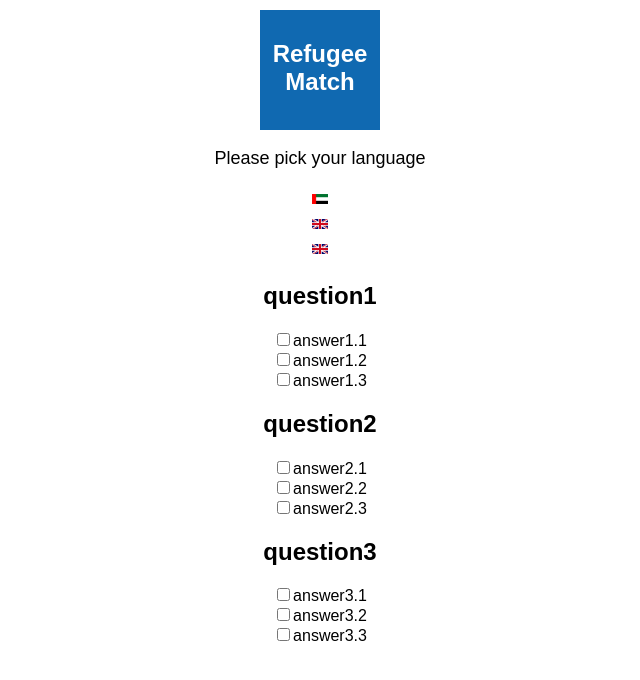
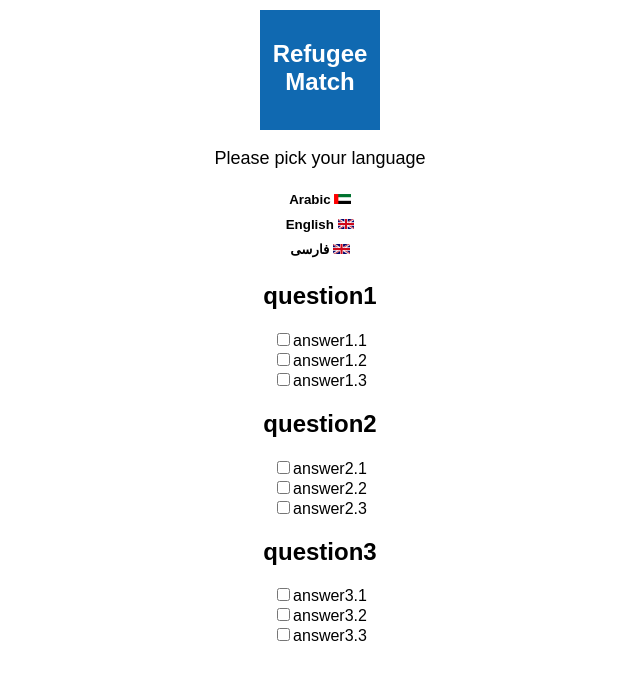
Before and after one commit to Code-Your-Future/refugee-match, a React (Create React App) app: page / in a window 1280 px wide. Shown: the top 680 px of the page, without its empty margins (320-960 px from the left). Built offline with nearby package versions, Linux system fonts and the light colour scheme.

Commit message:
add caption to the pictures

```diff
--- a/src/components/main/main.js
+++ b/src/components/main/main.js
@@ -15,9 +15,10 @@ class Main extends Component {
           {languages.map((val) => {
             return (
               <div className={val}>
-                  <button>
-                    <img src={require(`./${val}.png`)}  alt={val} />
-                  </button>
+                <button>
+                  <strong>{val} </strong>
+                  <img src={require(`./${val}.png`)}  alt={val} />
+                </button>
               </div>
                   );
           })}
```
